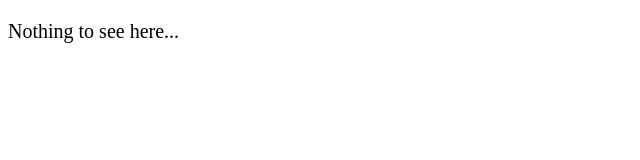
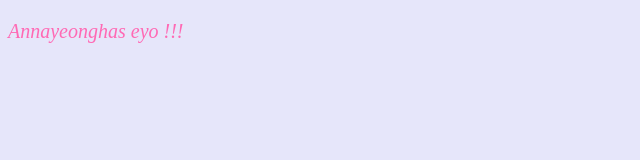
Before and after one commit to Diksha-Kamble22/Adjs4th_lec, a plain HTML site: page index.html in a window 1280 px wide. Shown: the whole page, without its empty margins (0-640 px from the left). Drawn offline with Linux system fonts and the light colour scheme.

Commit message:
add html file

```diff
--- a/index.html
+++ b/index.html
@@ -14,8 +14,8 @@
   <link rel="stylesheet" href="style.css">
 </head>
 
-<body>
-  <p>Nothing to see here...</p>
+<body style = "color :hotpink ; background-color: lavender;" >
+  <p><i>Annayeonghas eyo !!!</i></p>
   <!-- Project -->
   <script src="main.js"></script>
 </body>
```
